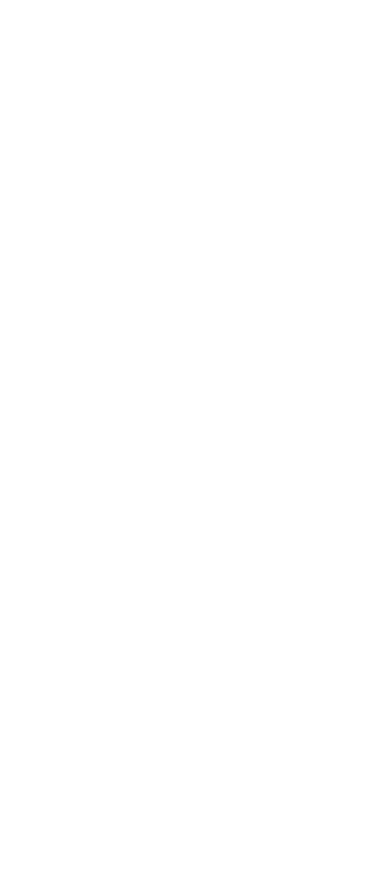
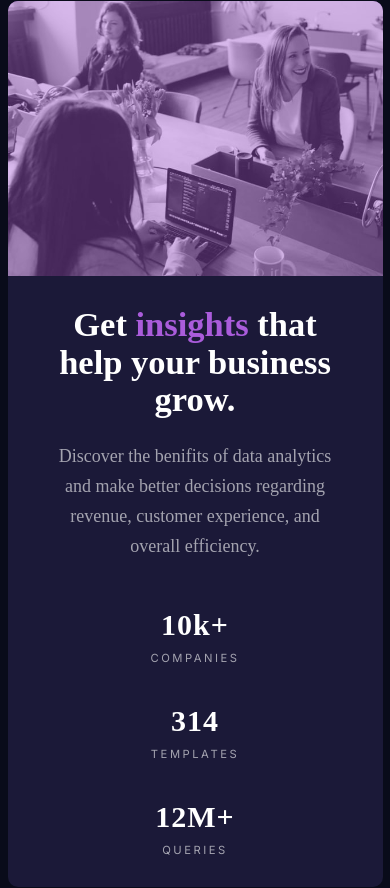
Before and after one commit to joydeep-git/card-component_css, a plain HTML site: page index.html in a window 390 px wide. Before the commit the page ends 844 px from the top, so only its background shows below. Drawn offline with Linux system fonts and the light colour scheme.

Commit message:
mobile version completed

```diff
--- a/CSS/style.css
+++ b/CSS/style.css
@@ -1,10 +1,6 @@
-@import url('https://fonts.googleapis.com/css2?family=Lexend+Deca:wght@300;400;500;600;700;&display=swap');
+@import url('https://fonts.googleapis.com/css2?family=Lexend+Deca:wght@200;300;400;500;600;700;800;900&display=swap');
 
-/* font -- Family: [Inter](https://fonts.google.com/specimen/Inter)
-- Weights: 400, 700
-
-- Family: [Lexend Deca](https://fonts.google.com/specimen/Lexend+Deca)
-- Weights: 400 */
+@import url('https://fonts.googleapis.com/css2?family=Inter:wght@300;400;500;600;700;800;900&display=swap');
 
 /*
 display
@@ -32,4 +28,102 @@ html{
     --clr-White /* (main heading, stats) */ : #ffffff;
     --clr-Slightly-transparent-white /* (main paragraph) */ : #ffffffbf;
     --clr-Slightly-transparent-white /* (stat headings) */ : #ffffff99;
+
+
+    --font-primary /*(weight: 400)*/  : font-family: 'Lexend Deca', sans-serif;
+
+    --font-secondary /* (Weights: 400, 700) */ : 'Inter', sans-serif;
 }
+body{
+    background-color: var(--clr-very-dark-blue);
+    text-align: center;
+    display: flex;
+    place-items: center;
+    background-size: contain;
+    min-height: 100vh;
+    justify-content: center;
+    color: var(--clr-White);
+}
+main{
+    font-family: var(--font-primary);
+    margin: 1px;
+    background-color: var(--clr-Dark-desaturated-blue);
+    border-radius: 10px;
+    overflow: hidden;
+    width: 375px;
+}
+
+main div img{
+    width: 100%;
+    height: 100%;
+    object-fit: cover;
+    opacity: 0.6;
+}
+
+.img-color{
+    background-color: var(--clr-Soft-violet);
+    overflow: var(--clr-Soft-violet);
+    height: 275.219px;
+}
+
+.part1{
+    margin: 2rem;
+}
+.part1 h1{
+    line-height: 2.5rem;
+    font-weight: 700;
+    font-size: 2.3rem;
+}
+.part1 h1 span{
+    color: var(--clr-Soft-violet);
+}
+.part1_p{
+    font-family: var(font-family: 'Lexend Deca', sans-serif;);
+    color: var(--clr-Slightly-transparent-white);
+    margin: 0.8rem;
+    margin-top: 1.5rem;
+    margin-bottom: 2.5rem;
+    padding: 0px;
+    line-height: 2rem;
+    font-size: 1.2rem;
+    font-weight: 200;
+}
+
+.part2 h2{
+    font-size: 2rem;
+    letter-spacing: 1px;
+    font-family: var(--font-primary);
+    font-weight: 700;
+    padding: 0.6rem;
+}
+.part2 p{
+    color: var(--clr-Slightly-transparent-white);
+    font-size: 0.75rem;
+    font-family: var(--font-secondary);
+    font-weight: 400;
+    letter-spacing: 2.5px;
+}
+
+.part2 div{
+    margin: 2rem;
+}
+
+@media screen and (min-width: 600px){
+
+    main{
+        display: flex;
+        flex-direction: row-reverse;
+        height: 25rem;
+        width: 60rem;
+    }
+    .main-img{
+
+    }
+
+
+
+
+
+
+
+}
--- a/index.html
+++ b/index.html
@@ -3,8 +3,6 @@
   <head>
     <meta charset="UTF-8" />
     <meta name="viewport" content="width=device-width, initial-scale=1.0" />
-    <!-- displays site properly based on user's device -->
-
     <link
       rel="icon"
       type="image/png"
@@ -15,9 +13,37 @@
     <title>Joydeep Das | Stats preview card component</title>
   </head>
   <body>
+    <main>
+
+      <div class="img-color">
+        <img class="main-img" src="/images/image-header-mobile.jpg" alt="Header Image">
+      </div>
 
 
 
+      <div class="part1">
+        <h1 class="h1">Get <span>insights</span> that help your business grow.</h1>
 
+        <p class="part1_p">Discover the benifits of data analytics and make better decisions regarding revenue, customer experience, and overall efficiency.</p>
+      </div>
+
+      <div class="part2">
+        <div class="div1">
+          <h2>10k+</h2>
+          <p>COMPANIES</p>
+        </div>
+
+        <div class="div2">
+          <h2>314</h2>
+          <p>TEMPLATES</p>
+        </div>
+
+        <div class="div3">
+          <h2>12M+</h2>
+          <p>QUERIES</p>
+        </div>
+      </div>
+
+    </main>
   </body>
 </html>
```
